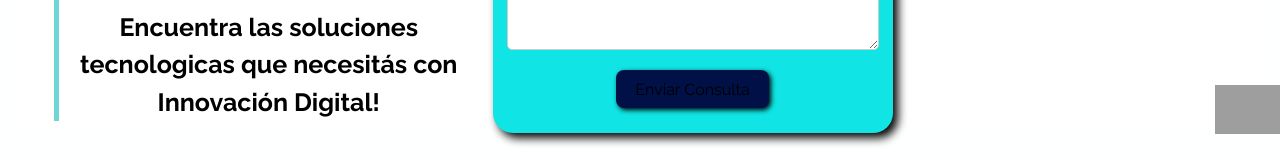
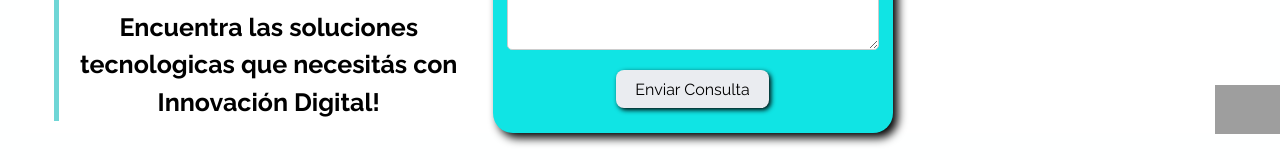
Before and after one commit to GabrielBeltran7/palasoftServicesOficial, a React (Vite) app: page / in a window 1280 px wide. Shown: the part 639-799 px from the top of the page. Built offline with nearby package versions, Linux system fonts and the light colour scheme; grey boxes are pictures that could not be loaded.

Commit message:
crear da

```diff
--- a/src/Components/FormularioInicio/FormularioInicio.module.css
+++ b/src/Components/FormularioInicio/FormularioInicio.module.css
@@ -62,13 +62,13 @@
 }
 
 .enviarConsulta {
-  background-color: #011148;
+  background-color: #eaecf0;
   box-shadow: 2px 2px 5px black;
   border: none;
 }
 
 .enviarConsulta:hover {
-  background-color: #000d36;
+  background-color: aqua;
   border: none;
   box-shadow: 0px 0px 0px black;
 }
```
